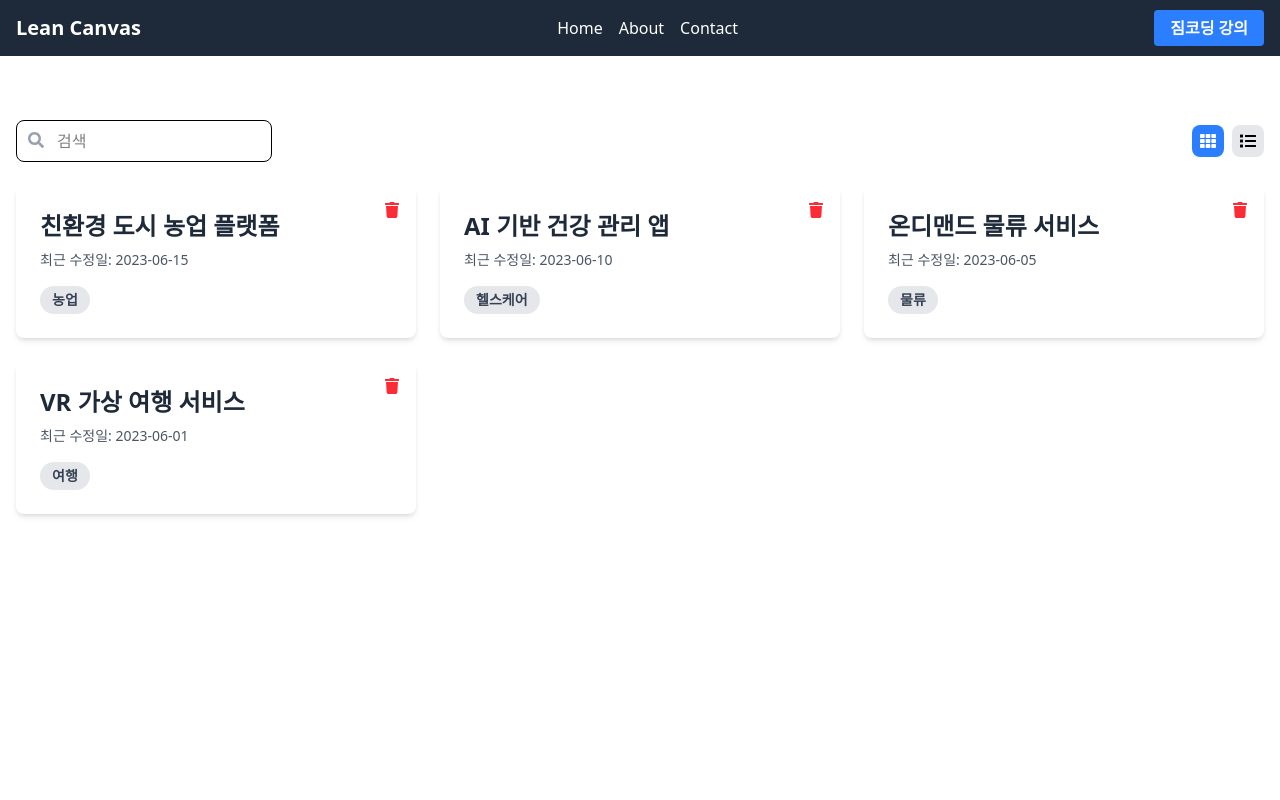
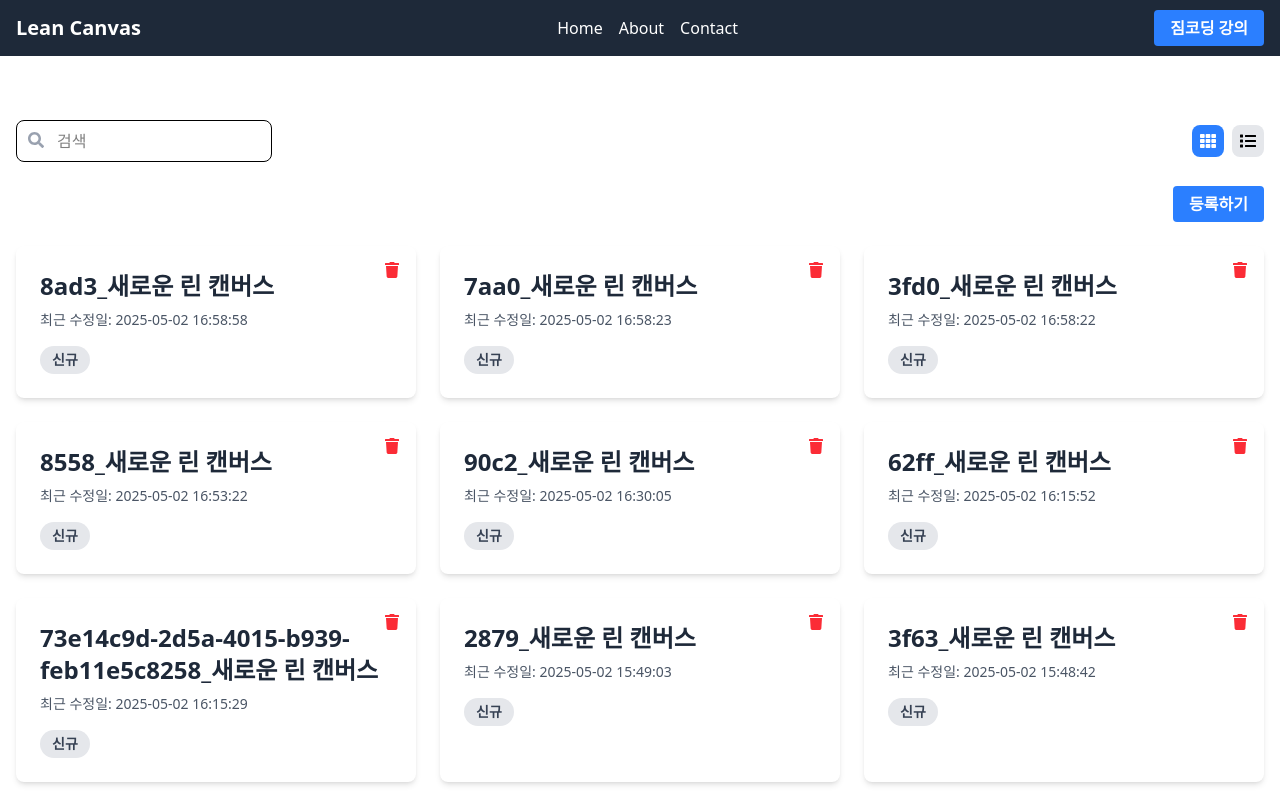
Before and after one commit to devdong9897/lean-canvas-study, a React (Vite) app: page / in a window 1280 px wide. Shown: the top 800 px of the page. Built offline with nearby package versions, Linux system fonts and the light colour scheme; data requests are answered from the project's data file.

Commit message:
feat: 등록구현, 공통컴포넌트, dayjs라이브러리

```diff
--- a/data/db.json
+++ b/data/db.json
@@ -23,6 +23,60 @@
       "title": "VR 가상 여행 서비스",
       "lastModified": "2023-06-01",
       "category": "여행"
+    },
+    {
+      "title": "3f63_새로운 린 캔버스",
+      "lastModified": "2025-05-02 15:48:42",
+      "category": "신규",
+      "id": 5
+    },
+    {
+      "title": "2879_새로운 린 캔버스",
+      "lastModified": "2025-05-02 15:49:03",
+      "category": "신규",
+      "id": 6
+    },
+    {
+      "title": "73e14c9d-2d5a-4015-b939-feb11e5c8258_새로운 린 캔버스",
+      "lastModified": "2025-05-02 16:15:29",
+      "category": "신규",
+      "id": 7
+    },
+    {
+      "title": "62ff_새로운 린 캔버스",
+      "lastModified": "2025-05-02 16:15:52",
+      "category": "신규",
+      "id": 8
+    },
+    {
+      "title": "90c2_새로운 린 캔버스",
+      "lastModified": "2025-05-02 16:30:05",
+      "category": "신규",
+      "id": 9
+    },
+    {
+      "title": "8558_새로운 린 캔버스",
+      "lastModified": "2025-05-02 16:53:22",
+      "category": "신규",
+      "id": 10
+    },
+    {
+      "title": "3fd0_새로운 린 캔버스",
+      "lastModified": "2025-05-02 16:58:22",
+      "category": "신규",
+      "id": 11
+    },
+    {
+      "title": "7aa0_새로운 린 캔버스",
+      "lastModified": "2025-05-02 16:58:23",
+      "category": "신규",
+      "id": 12
+    },
+    {
+      "title": "8ad3_새로운 린 캔버스",
+      "lastModified": "2025-05-02 16:58:58",
+      "category": "신규",
+      "id": 13
     }
   ]
 }
--- a/package.json
+++ b/package.json
@@ -15,6 +15,7 @@
   "dependencies": {
     "@tailwindcss/vite": "^4.1.4",
     "axios": "^1.9.0",
+    "dayjs": "^1.11.13",
     "json-server": "^0.17.4",
     "react": "^19.0.0",
     "react-dom": "^19.0.0",
--- a/src/api/canvas.js
+++ b/src/api/canvas.js
@@ -1,6 +1,26 @@
 import { canvases } from './http';
+import { v4 as uuidv4 } from 'uuid';
+import dayjs from 'dayjs';
 
 // 목록 조회
 export function getCanvases(params) {
-  return canvases.get('/', { params });
+  const payload = Object.assign(
+    {
+      _sort: 'lastModified',
+      _order: 'desc',
+    },
+    params,
+  );
+  return canvases.get('/', { params: payload });
 }
+
+// 생성
+export function createCanvas() {
+  const newCanvas = {
+    title: uuidv4().substring(0, 4) + '_새로운 린 캔버스',
+    lastModified: dayjs().format('YYYY-MM-DD HH:mm:ss'),
+    category: '신규',
+  };
+
+  return canvases.post('/', newCanvas);
+}
--- /dev/null
+++ b/src/components/Button.jsx
@@ -0,0 +1,25 @@
+import { FaSpinner } from 'react-icons/fa';
+
+function Button({ loading = false, onClick, className, children }) {
+  const clazz = [
+    'bg-blue-500 hover:bg-blue-600 text-white font-bold py-1.5 px-4 rounded transition-colors duration-300 focus:outline-none focus:ring-2 focus:ring-blue-500 focus:ring-opacity-50',
+    className,
+  ].join(' ');
+
+  const handleClick = () => {
+    if (loading) {
+      return;
+    }
+    onClick();
+  };
+  return (
+    <button className={clazz} onClick={handleClick} disabled={loading}>
+      <span className="flex items-center justify-center">
+        {loading && <FaSpinner className="animate-spin mr-2" />}
+        {children}
+      </span>
+    </button>
+  );
+}
+
+export default Button;
--- a/src/components/Header.jsx
+++ b/src/components/Header.jsx
@@ -9,6 +9,7 @@ import {
   FaTimes,
 } from 'react-icons/fa';
 import { useState } from 'react';
+import Button from './Button';
 
 function Header() {
   const navItems = [
@@ -38,9 +39,7 @@ function Header() {
         <button className="md:hidden" onClick={toggleMenu}>
           <FaBars />
         </button>
-        <button className="hidden md:block bg-blue-500 hover:bg-blue-600 text-white font-bold py-1.5 px-4 rounded transition-colors duration-300 focus:outline-none focus:ring-2 focus:ring-blue-500 focus:ring-opacity-50">
-          짐코딩 강의
-        </button>
+        <Button className="hidden md:block">짐코딩 강의</Button>
       </div>
 
       {/* Mobile Menu */}
--- a/src/pages/Home.jsx
+++ b/src/pages/Home.jsx
@@ -1,11 +1,11 @@
 import { useEffect, useState } from 'react';
-import axios from 'axios';
 import CanvasList from '../components/CanvasList';
 import SearchBar from '../components/SearchBar';
 import ViewToggle from '../components/ViewToggle';
 import Loading from '../components/Loading';
 import Error from '../components/Error';
-import { getCanvases } from '../api/canvas';
+import { createCanvas, getCanvases } from '../api/canvas';
+import Button from '../components/Button';
 
 function Home() {
   const [searchText, setSearchText] = useState();
@@ -14,12 +14,14 @@ function Home() {
   const [data, setData] = useState([]);
   const [isLoading, setIsLoading] = useState(true);
   const [error, setError] = useState(null);
+  // 등록할 때 로딩상태
+  const [isLoadingCreate, setIsLoadingCreate] = useState(false);
 
   async function fetchData(params) {
     try {
       setIsLoading(true);
       setError(null);
-      await new Promise(resolver => setTimeout(resolver, 2000));
+      await new Promise(resolver => setTimeout(resolver, 1000));
       const response = await getCanvases(params);
       setData(response.data);
     } catch (err) {
@@ -36,11 +38,29 @@ function Home() {
     setData(data.filter(item => item.id !== id));
   };
 
+  const handleCreateCanvas = async () => {
+    try {
+      setIsLoadingCreate(true);
+      await new Promise(resolver => setTimeout(resolver, 1000));
+      await createCanvas();
+      fetchData({ title_like: searchText });
+    } catch (err) {
+      alert(err.message);
+    } finally {
+      setIsLoadingCreate(false);
+    }
+  };
+
   return (
     <>
       <div className="mb-6 flex flex-col sm:flex-row items-center justify-between">
         <SearchBar searchText={searchText} setSearchText={setSearchText} />
         <ViewToggle isGridView={isGridView} setIsGridView={setIsGridView} />
+      </div>
+      <div className="flex justify-end mb-6">
+        <Button onClick={handleCreateCanvas} loading={isLoadingCreate}>
+          등록하기
+        </Button>
       </div>
       {isLoading && <Loading />}
       {error && (
```
Also changed, not shown: 1 other file (tests, documents, lock files or other folders).
